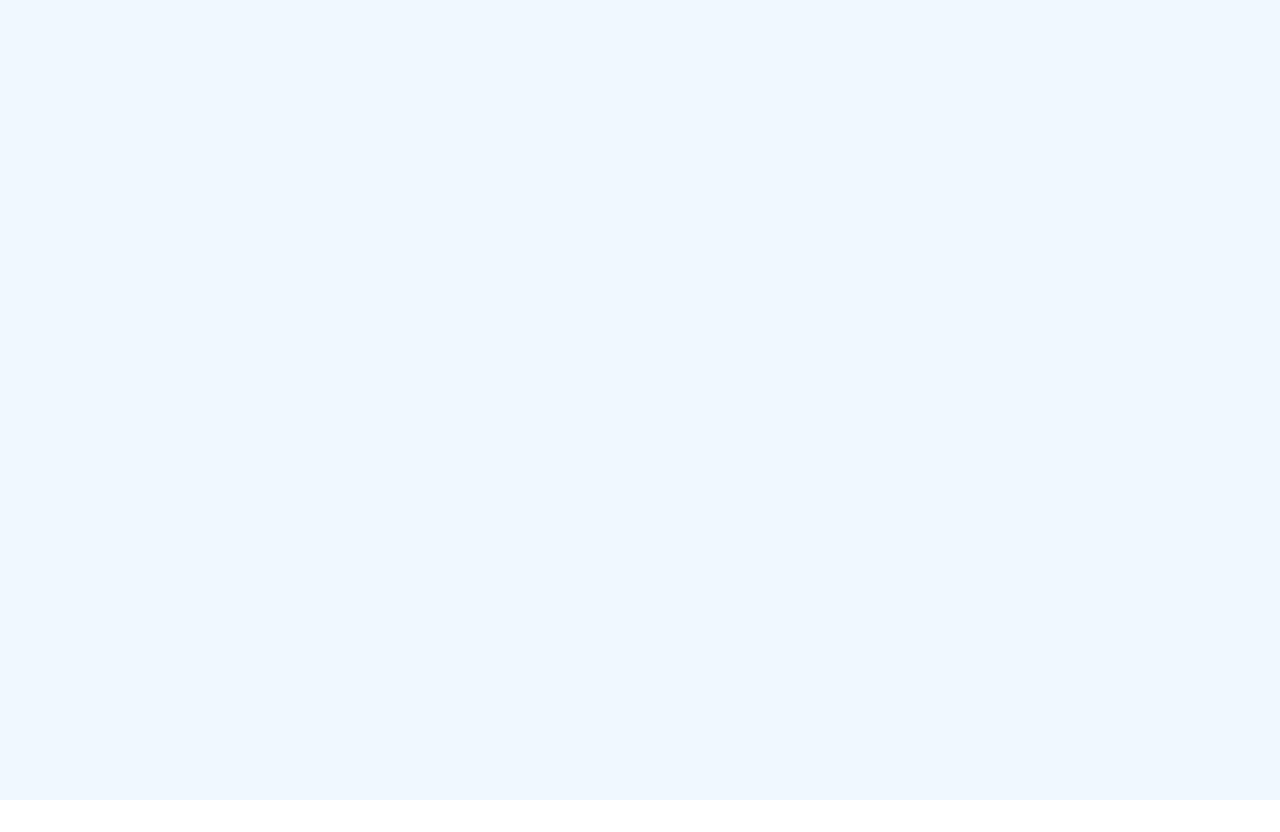
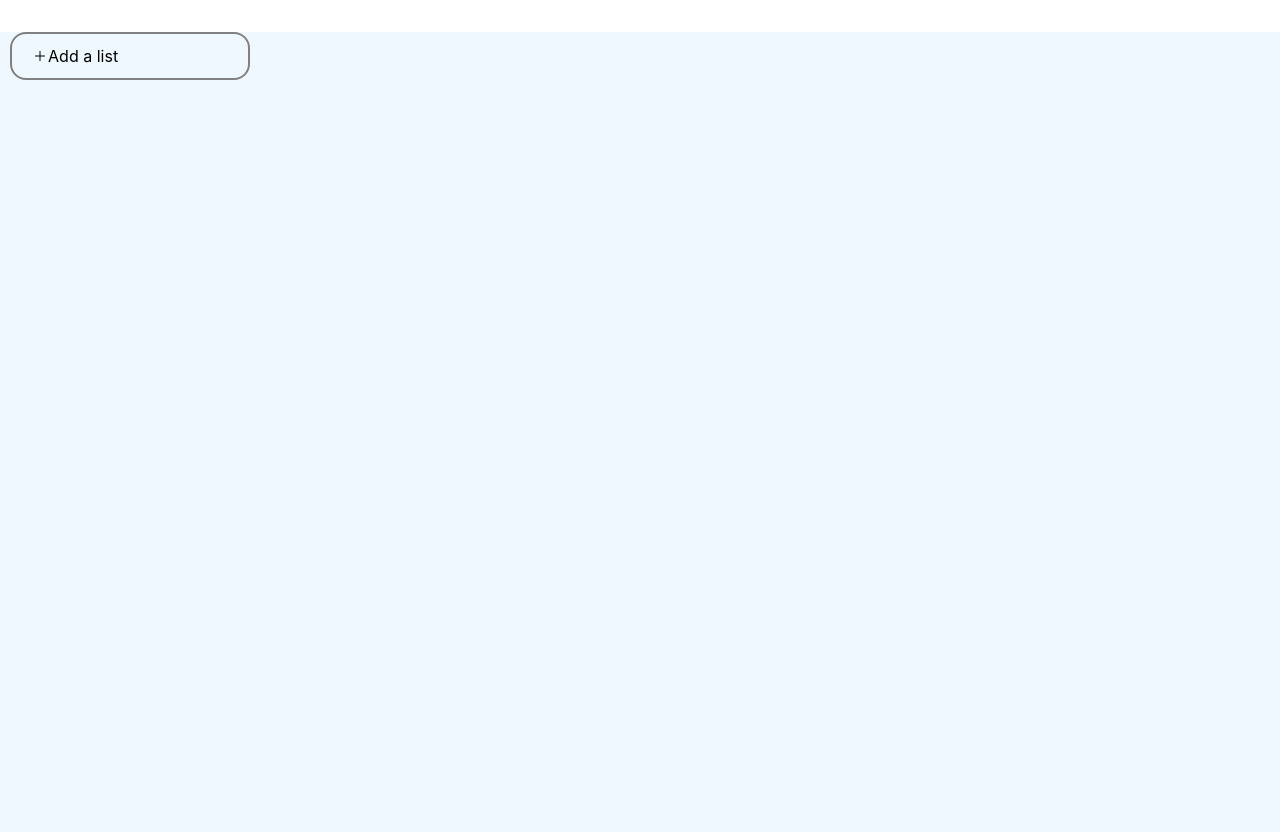
Before and after one commit to Sachin2903/Kanban_Board_clone, a React (Create React App) app: page / in a window 1280 px wide. Before the commit the page ends 800 px from the top, so only its background shows below. Built offline with nearby package versions, Linux system fonts and the light colour scheme.

Commit message:
frst commit

```diff
--- a/src/components/molecules/editOpenBox/editOpenBox.js
+++ b/src/components/molecules/editOpenBox/editOpenBox.js
@@ -0,0 +1,20 @@
+import React from 'react'
+import { Fragment } from "react";
+import {RxCross1} from 'react-icons/rx'
+import StyleSheet from './editOpenBox.module.css'
+
+export function EditOpenBox()  {
+  return (
+    <Fragment>
+         <div className={StyleSheet.initialBox}>
+               <div className={StyleSheet.top}>
+                  <input type="text" placeholder='Enter list title...'/>
+               </div>
+               <div className={StyleSheet.bottom}>
+                  <button className={StyleSheet.addButton}> Add list</button>
+                  <RxCross1 className={StyleSheet.crossIcon}/>
+               </div>
+         </div>
+    </Fragment>
+  )
+}
--- /dev/null
+++ b/src/components/molecules/editOpenBox/editOpenBox.module.css
@@ -0,0 +1,41 @@
+.initialBox {
+    display: flex;
+    flex-direction: column;
+    width: 200px;
+    min-height: 4rem;
+    margin-left: 0.63rem;
+    background-color:whitesmoke;
+    border-radius: 0.63rem;
+    box-shadow: 0px 2px 6px rgba(0, 0, 0, 0.1);
+  }
+
+
+
+  input {
+    width: 80%;
+    margin-left: -1rem;
+    border: 2px solid lightskyblue;
+    background-color: transparent;
+
+  }
+
+  .bottom {
+    display: flex;
+     padding: 0.63rem;
+  }
+
+  .addButton {
+    color: white;
+    background-color: blue;
+    font-weight: bold;
+    cursor: pointer;
+    width: 4rem;
+    border: none;
+  }
+
+  .crossIcon {
+    color: gray;
+    cursor: pointer;
+    margin-top: 0.13rem;
+    margin-left: 0.25rem;
+  }
--- a/src/components/molecules/initialTask/initialTask.js
+++ b/src/components/molecules/initialTask/initialTask.js
@@ -1,8 +1,29 @@
 import { Fragment } from "react";
+import {IoAddOutline} from 'react-icons/io5'
+import StyleSheet from './initialTask.module.css'
+import { useState } from "react";
+import { EditOpenBox } from "../editOpenBox/editOpenBox";
+
 
 export function InitialTask(){
+    const [showEditBox, setShowEditBox] = useState(false);
+
+    const handleInitialTaskClick = () => {
+        console.log('hello')
+        setShowEditBox(true);
+      };
+
     return(
         <Fragment>
+             {showEditBox ? (
+                      <EditOpenBox />
+
+                    ) : (
+                        <div className={StyleSheet.initialBox} onClick={handleInitialTaskClick}>
+                        <IoAddOutline />
+                        <p>Add a list</p>
+                    </div>
+                    )}
 
         </Fragment>
     )
--- /dev/null
+++ b/src/components/molecules/initialTask/initialTask.module.css
@@ -0,0 +1,17 @@
+.initialBox{
+    display: flex;
+    width: 15rem;
+    height:3rem;
+    margin-left: 0.63rem;
+    margin-top: 2rem;
+    align-items: center;
+    border:2px solid gray;
+    padding-left: 1.25rem;
+    background-color: transparent;
+    border-radius: 1rem;
+}
+
+.initialBox:hover{
+    cursor: pointer;
+    transform: translateY(2px);
+}
```
Also changed, not shown: src/components/pages/heropage/heroPage.js (+4 -5 lines).
